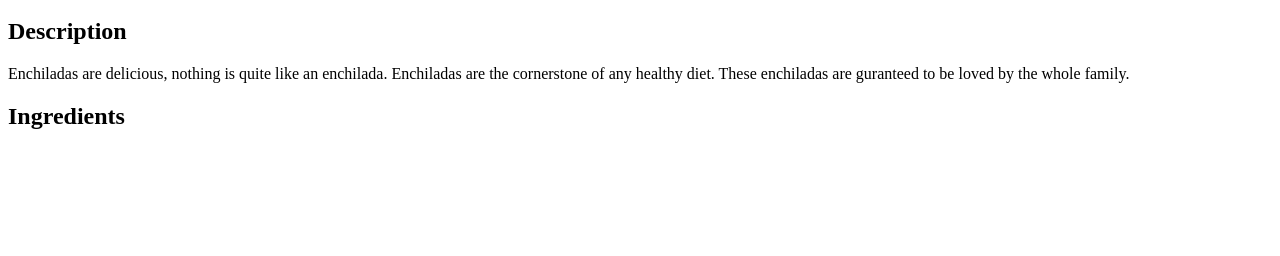
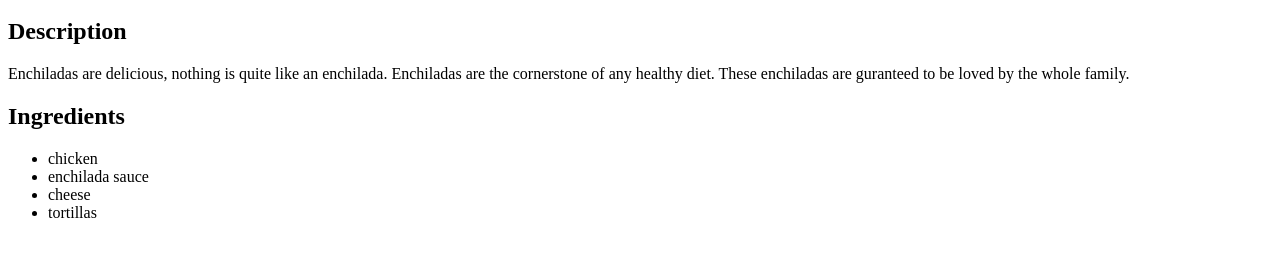
Before and after one commit to jsarles-code/odin-recipes, a plain HTML site: page index.html in a window 1280 px wide. Shown: the part 100-356 px from the top of the page. Drawn offline with Linux system fonts and the light colour scheme.

Commit message:
Update index.html
Added ingredient list

```diff
--- a/index.html
+++ b/index.html
@@ -11,6 +11,12 @@
     <h2>Description</h2>
     <p>Enchiladas are delicious, nothing is quite like an enchilada. Enchiladas are the cornerstone of any healthy diet. These enchiladas are guranteed to be loved by the whole family.</p>
     <h2>Ingredients</h2>
+    <ul>
+        <li>chicken</li>
+        <li> enchilada sauce</li>
+        <li> cheese</li>
+        <li> tortillas</li>
 
+    </ul>
 </body>
 </html>
```
